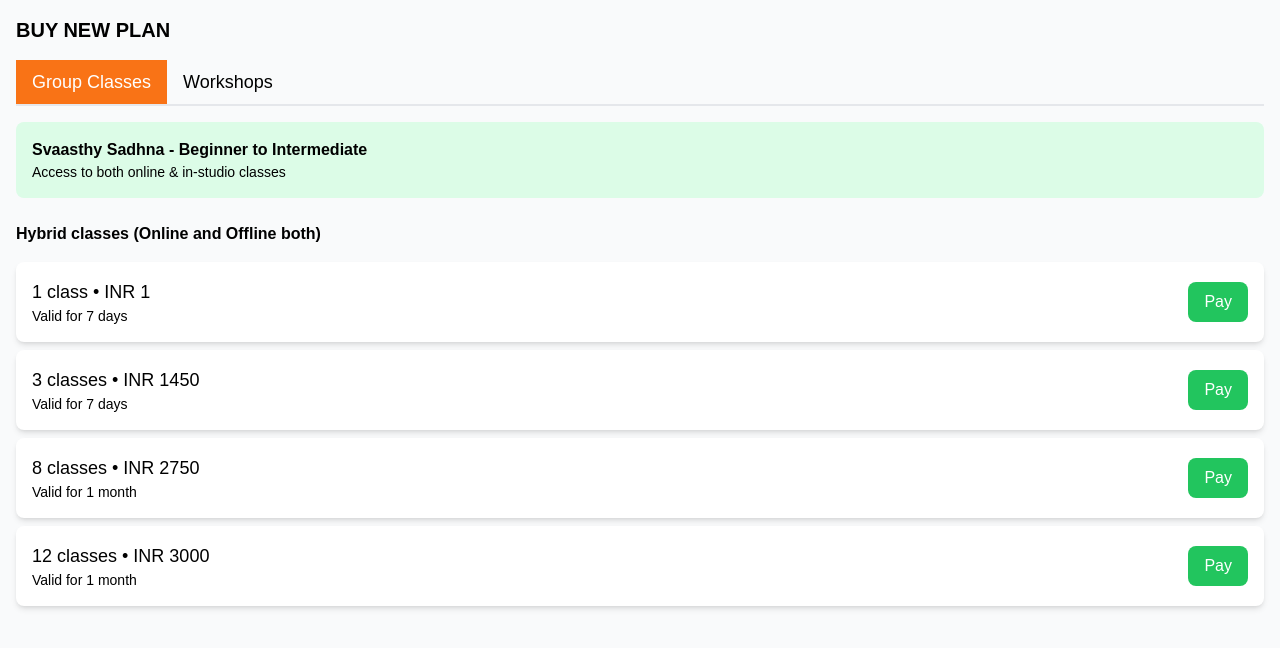
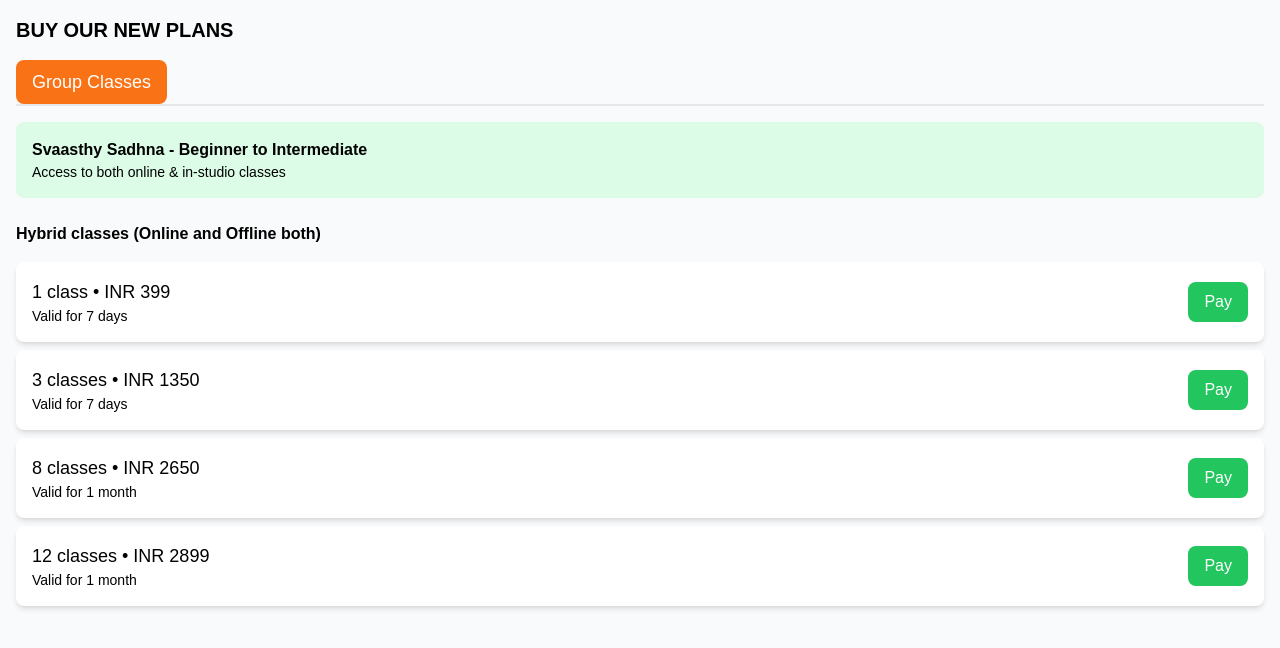
Before and after one commit to KetanVardekar/krup-yoga, a Next.js app: page / in a window 1280 px wide. Shown: the top 648 px of the page. Built offline with nearby package versions, Linux system fonts and the light colour scheme.

Commit message:
first commit

```diff
--- a/src/app/components/PricingCard.js
+++ b/src/app/components/PricingCard.js
@@ -9,10 +9,10 @@ export default function YogaPlans() {
   const [selectedPlan, setSelectedPlan] = useState(null);
 
   const plans = [
-    { classes: "1 class", price: 1, duration: "7 days" },
-    { classes: "3 classes", price: 1450, duration: "7 days" },
-    { classes: "8 classes", price: 2750, duration: "1 month" },
-    { classes: "12 classes", price: 3000, duration: "1 month" },
+    { classes: "1 class", price: 399, duration: "7 days" },
+    { classes: "3 classes", price: 1350, duration: "7 days" },
+    { classes: "8 classes", price: 2650, duration: "1 month" },
+    { classes: "12 classes", price: 2899, duration: "1 month" },
   ];
 
   const handlePayClick = (plan) => {
@@ -23,12 +23,12 @@ export default function YogaPlans() {
 
   return (
     <div className="p-4 bg-gray-50 min-h-screen text-black">
-      <h1 className="text-xl font-bold">BUY NEW PLAN</h1>
+      <h1 className="text-xl font-bold">BUY OUR NEW PLANS</h1>
       <div className="flex mt-4 border-b-2">
-        {["Group Classes", "Workshops"].map((tab) => (
+        {["Group Classes"].map((tab) => (
           <button
             key={tab}
-            className={`px-4 py-2 text-lg font-medium ${
+            className={`px-4 py-2 text-lg font-medium rounded-lg ${
               activeTab === tab ? "text-white bg-orange-500" : "text-black"
             }`}
             onClick={() => setActiveTab(tab)}
```
